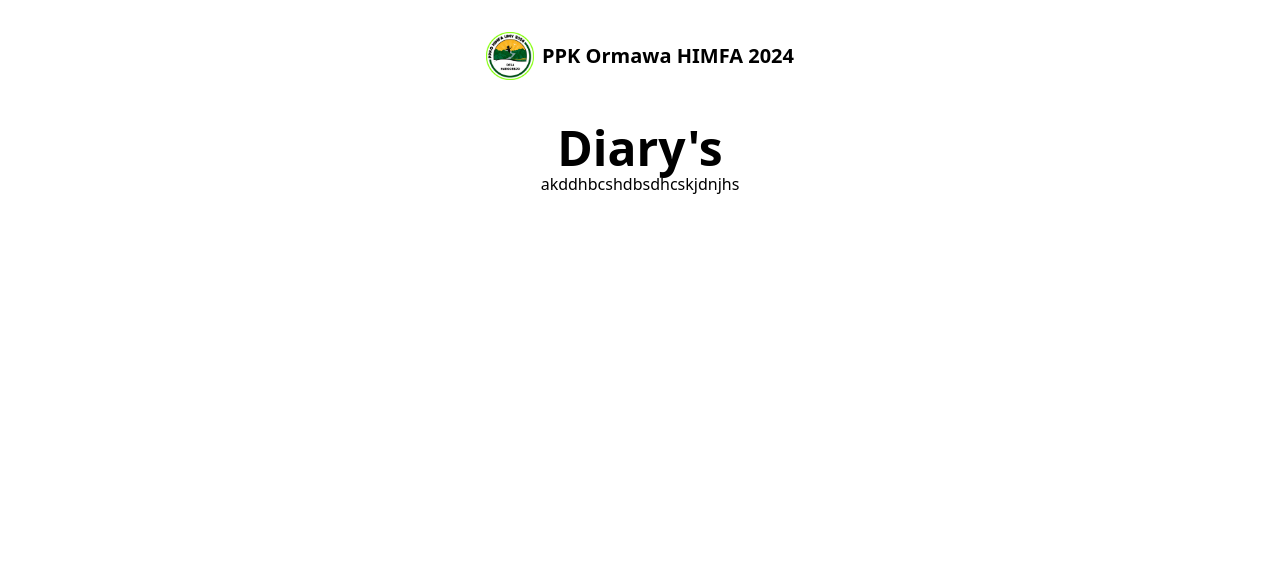
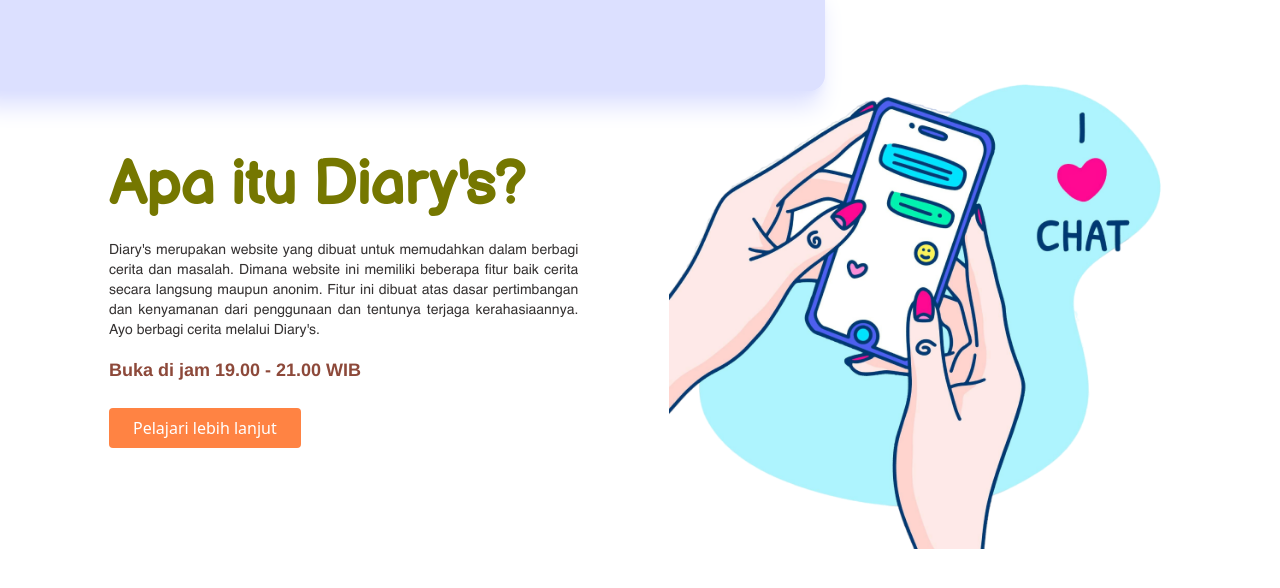
Before and after one commit to abriadm/diary, a React (Vite) app: page / in a window 1280 px wide. Shown: the top 588 px of the page. Built offline with nearby package versions, Linux system fonts and the light colour scheme.

Commit message:
Reverse version HomePage

```diff
--- a/src/App.jsx
+++ b/src/App.jsx
@@ -11,7 +11,7 @@
     <div className="relative flex flex-col sm:overflow-hidden w-screen sm:w-full h-full sm:h-screen">
       {/* <Navbar /> */}
       <Routes>
-        <Route path="/" element={<LandingPage />} />
+        <Route path="/" element={<HomePage />} />
         <Route path="/konselor" element={<Konselor />} />
         <Route path="/about" element={<About />} />
       </Routes>
```
